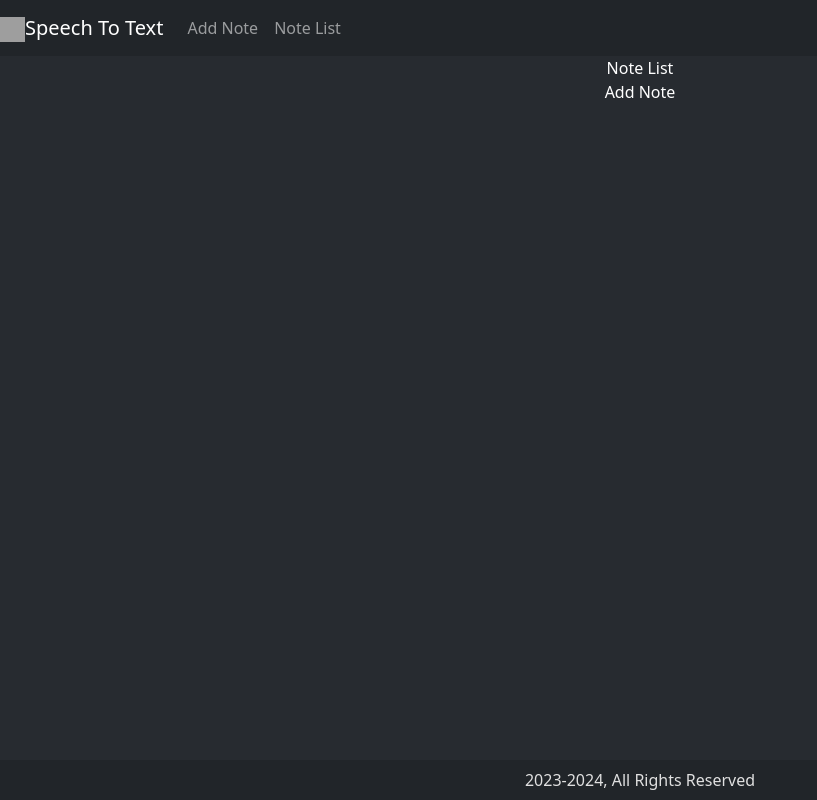
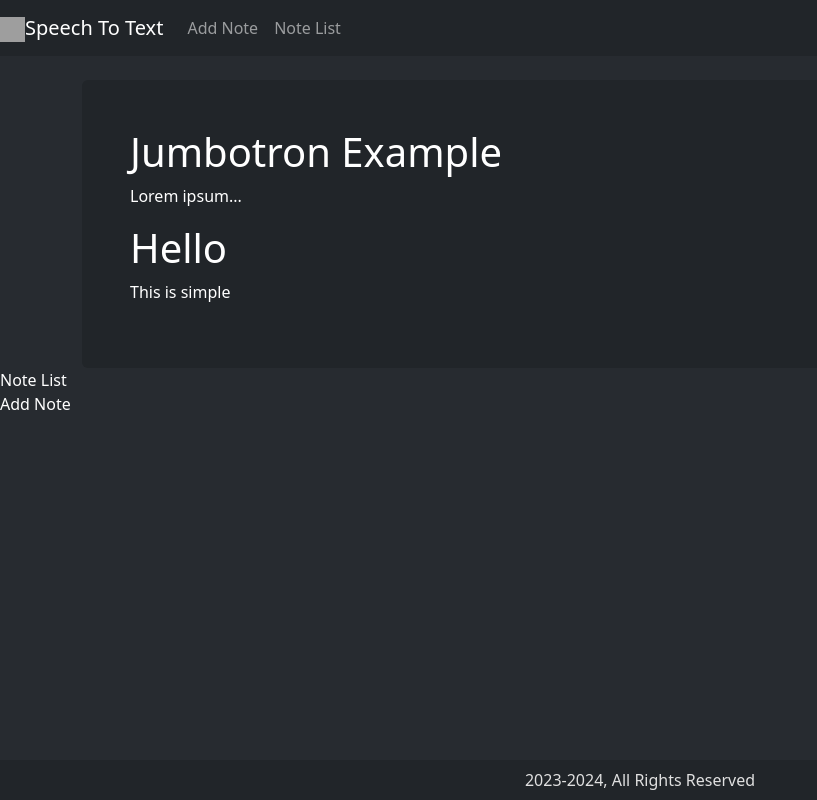
Before and after one commit to 2or5/speech-to-text-client, a React (Create React App) app: page / in a window 1280 px wide. Shown: the whole page, without its empty margins (0-817 px from the left). Built offline with nearby package versions, Linux system fonts and the light colour scheme; grey boxes are pictures that could not be loaded.

Commit message:
create welcome

```diff
--- a/src/App.js
+++ b/src/App.js
@@ -1,32 +1,28 @@
 import './App.css';
 import Footer from './components/Footer';
 import NavigationBar from './components/NavigationBar';
-
 import {Container, Row, Jumbotron, Col } from 'react-bootstrap';
-
-import { Navbar, Nav } from "react-bootstrap";
 import NoteList from './components/NoteList';
 import Note from './components/Note';
+import { BrowserRouter as Router, Switch, Route} from 'react-router-dom';
+import Welcome from './components/Welcome';
 
 
 function App() {
   return (
-    <div className="App">
+    <Router>
       <NavigationBar/>
-        {/* <Container>
+        <Container>
           <Row>
-            <Col lg={12} style={marginTop}>
-              <Jumbotron>
-                <h1>Hello</h1>
-                <p>This is simple </p>
-              </Jumbotron>
+            <Col lg={12}>
+                  <Welcome/>
             </Col>
           </Row>
-        </Container> */}
+        </Container>
         <NoteList/>
         <Note/>
         <Footer/>
-    </div>
+    </Router>
   );
 }
 
--- /dev/null
+++ b/src/components/Welcome.js
@@ -0,0 +1,17 @@
+import React from "react";
+
+class Welcome extends React.Component {
+    render() {
+        return(
+            <div class="mt-4 p-5 bg-dark text-white rounded">
+                    <h1>Jumbotron Example</h1>
+                    <p>Lorem ipsum...</p>
+                    <h1>Hello</h1>
+                    <p>This is simple </p>
+                  </div>
+        )
+
+    }
+}
+
+export default Welcome;
```
